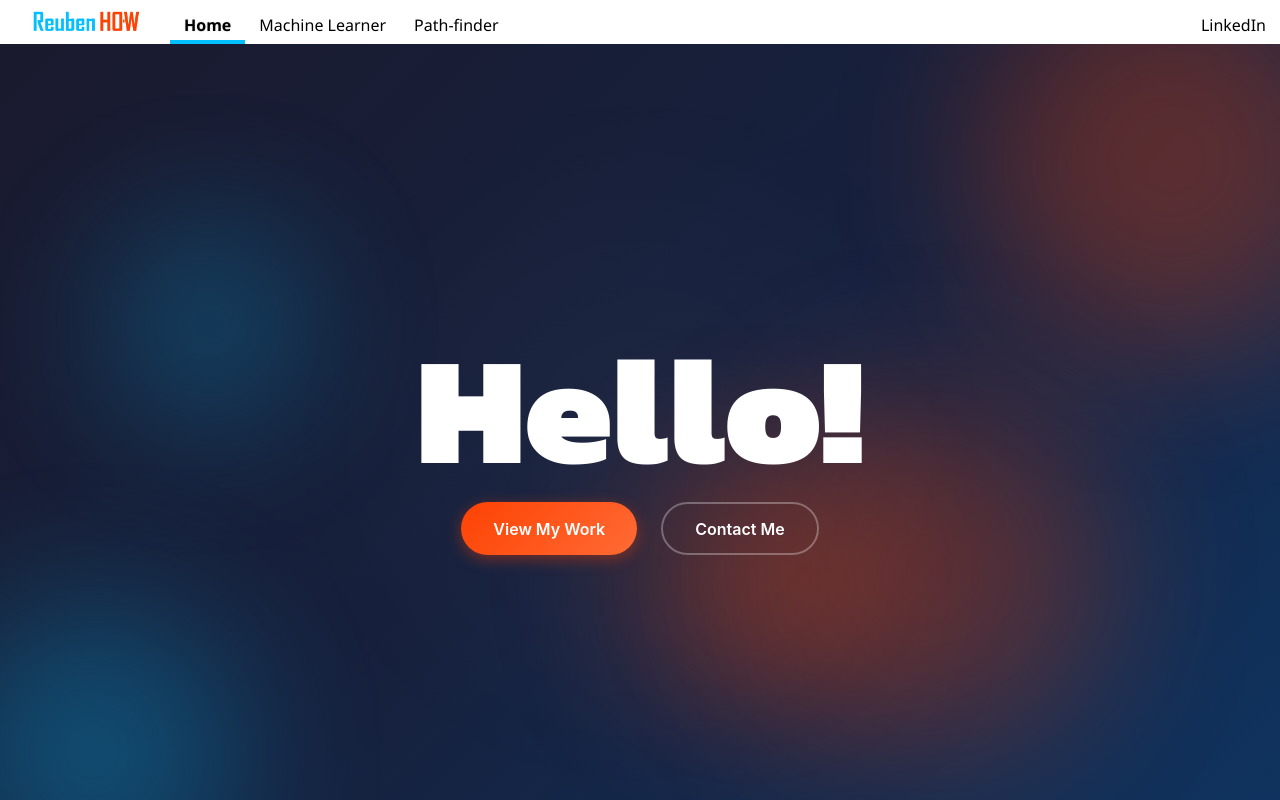
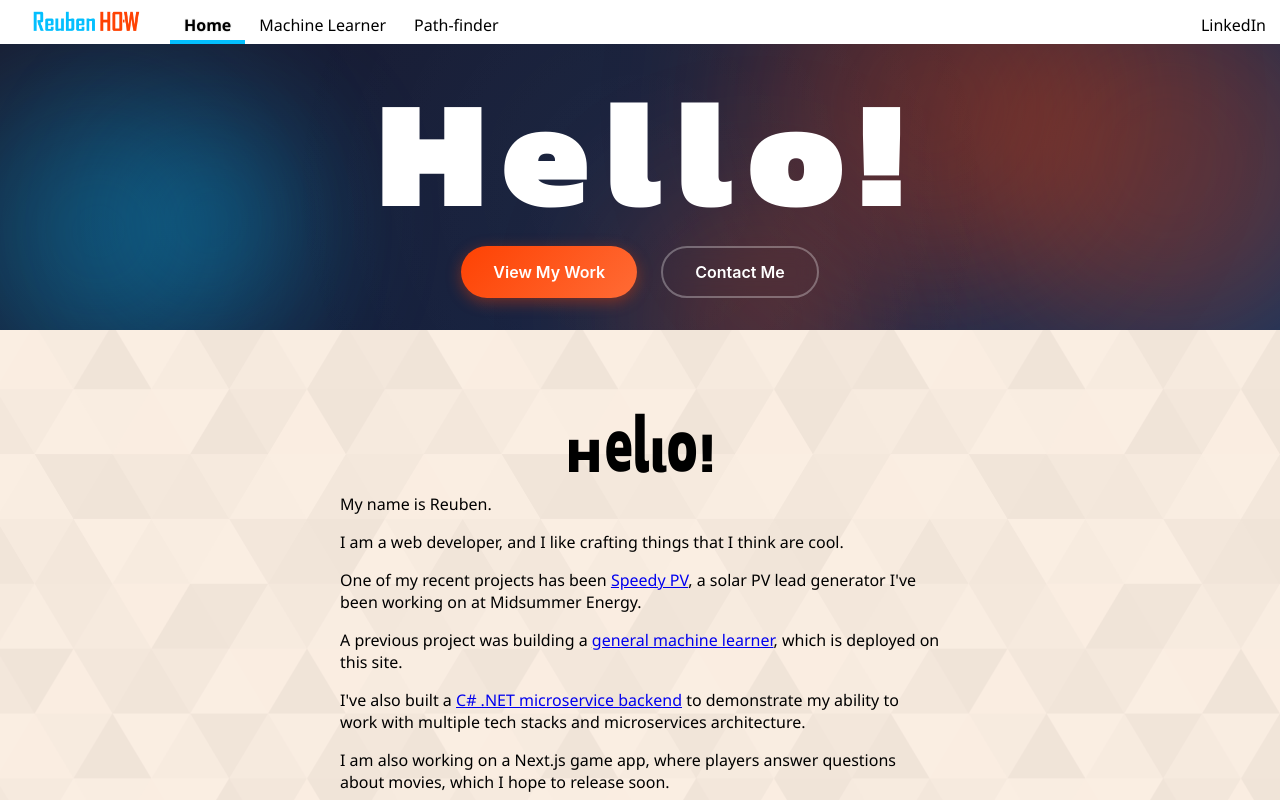
Before and after one commit to ReubenGitHub/website, a React (Vite) app in the folder frontend/: page / in a window 1280 px wide. Shown: the top 800 px of the page. Built offline with nearby package versions, Linux system fonts and the light colour scheme.

Commit message:
fix hero animation stutter: throttle mouse updates to rAF

```diff
--- a/frontend/src/components/Hero.css
+++ b/frontend/src/components/Hero.css
@@ -1,13 +1,13 @@
 .hero {
     position: relative;
     width: 100%;
-    min-height: 100vh;
+    min-height: 33vh;
     display: flex;
     align-items: center;
     justify-content: center;
     overflow: hidden;
     background: linear-gradient(135deg, #1a1a2e 0%, #16213e 50%, #0f3460 100%);
-    cursor: crosshair;
+    cursor: default;
 }
 
 /* Floating background shapes */
@@ -116,7 +116,7 @@
     display: flex;
     justify-content: center;
     align-items: baseline;
-    gap: 0;
+    gap: 0.1em;
     line-height: 1;
     margin-bottom: 1rem;
     user-select: none;
@@ -124,7 +124,7 @@
 
 .hero-letter {
     display: inline-block;
-    transition: transform 0.15s ease-out;
+    transition: transform 0.075s ease-out;
     transform: scale(var(--scale, 1));
     cursor: default;
     text-shadow:
@@ -134,7 +134,6 @@
 }
 
 .hero-letter:hover {
-    --scale: 1.3 !important;
     text-shadow:
         0 0 20px rgba(254, 66, 3, 0.6),
         0 0 40px rgba(254, 66, 3, 0.3),
--- a/frontend/src/components/Hero.jsx
+++ b/frontend/src/components/Hero.jsx
@@ -3,47 +3,56 @@ import './Hero.css'
 
 export function Hero() {
     const [mousePos, setMousePos] = useState({ x: 0, y: 0, width: 0, height: 0 })
+    const mouseRef = useRef({ x: 0, y: 0, width: 0, height: 0 })
+    const rafRef = useRef(null)
     const letterRefs = useRef({})
+    const letterCenters = useRef({})
+    const baseWidths = useRef({})
+    const offsets = useRef({})
     const containerRef = useRef(null)
     const animationRef = useRef(null)
     const timeRef = useRef(0)
-
-    const handleMouseMove = useCallback((e) => {
-        if (!containerRef.current) return
-        const rect = containerRef.current.getBoundingClientRect()
-        setMousePos({
-            x: e.clientX,
-            y: e.clientY,
-            width: rect.width,
-            height: rect.height,
-        })
-    }, [])
 
     useEffect(() => {
         const container = containerRef.current
         if (!container) return
 
+        const handleMouseMove = (e) => {
+            const rect = container.getBoundingClientRect()
+            mouseRef.current = {
+                x: e.clientX,
+                y: e.clientY,
+                width: rect.width,
+                height: rect.height,
+            }
+            if (!rafRef.current) {
+                rafRef.current = requestAnimationFrame(() => {
+                    setMousePos({ ...mouseRef.current })
+                    rafRef.current = null
+                })
+            }
+        }
+
         container.addEventListener('mousemove', handleMouseMove)
-        return () => container.removeEventListener('mousemove', handleMouseMove)
-    }, [handleMouseMove])
+        return () => {
+            container.removeEventListener('mousemove', handleMouseMove)
+            if (rafRef.current) cancelAnimationFrame(rafRef.current)
+        }
+    }, [])
 
-    // Calculate letter bounding boxes on mount and resize
-    const getLetterBounds = useCallback(() => {
-        const bounds = {}
-        Object.keys(letterRefs.current).forEach(key => {
-            const el = letterRefs.current[key]
+    // Measure base widths and centers once after render
+    useEffect(() => {
+        letters.forEach((_, i) => {
+            const el = letterRefs.current[i]
             if (el) {
                 const rect = el.getBoundingClientRect()
-                bounds[key] = {
-                    centerX: rect.left + rect.width / 2,
-                    centerY: rect.top + rect.height / 2,
-                    width: rect.width,
-                    height: rect.height,
-                    radius: Math.max(rect.width, rect.height) * 0.5,
+                baseWidths.current[i] = rect.width
+                letterCenters.current[i] = {
+                    x: rect.left + rect.width / 2,
+                    y: rect.top + rect.height / 2,
                 }
             }
         })
-        return bounds
     }, [])
 
     // Floating shapes animation
@@ -82,22 +91,42 @@ export function Hero() {
             {/* Content */}
             <div className="hero-content">
                 <div className="hero-greeting">
-                    {letters.map((letter, index) => {
+                    {(() => {
+                        // First pass: compute all scales using stored positions
+                        const scales = letters.map((_, index) => {
+                            const center = letterCenters.current[index]
+                            if (!center) return 1
+                            const baseW = baseWidths.current[index] || 100
+                            const dx = mousePos.x - center.x
+                            const dy = mousePos.y - center.y
+                            const distance = Math.sqrt(dx * dx + dy * dy)
+                                const proximityRadius = baseW * 2
+                            const proximity = Math.max(0, 1 - distance / proximityRadius)
+                            return 1 + proximity * 0.5
+                        })
+
+                        // Second pass: compute bidirectional offsets
+                        return letters.map((letter, index) => {
                             const letterEl = letterRefs.current[index]
-                        let proximity = 0
-                        let scale = 1
+                            const scale = scales[index]
 
-                        if (letterEl) {
-                            const rect = letterEl.getBoundingClientRect()
-                            const letterCenterX = rect.left + rect.width / 2
-                            const letterCenterY = rect.top + rect.height / 2
-                            const dx = mousePos.x - letterCenterX
-                            const dy = mousePos.y - letterCenterY
-                            const distance = Math.sqrt(dx * dx + dy * dy)
-                            const proximityRadius = Math.max(rect.width, rect.height) * 1.2
-                            proximity = Math.max(0, 1 - distance / proximityRadius)
-                            scale = 1 + proximity * 0.5
+                            const baseW = baseWidths.current[index] || 0
+
+                            // Push from letters to the left (they swell and push this letter right)
+                            let pushRight = 0
+                            for (let i = 0; i < index; i++) {
+                                const baseWi = baseWidths.current[i] || 0
+                                pushRight += (baseWi * (scales[i] - 1)) * 0.4
                             }
+
+                            // Push from letters to the right (they swell and push this letter left)
+                            let pushLeft = 0
+                            for (let i = index + 1; i < letters.length; i++) {
+                                const baseWi = baseWidths.current[i] || 0
+                                pushLeft += (baseWi * (scales[i] - 1)) * 0.4
+                            }
+
+                            const offset = pushRight - pushLeft
 
                             return (
                                 <span
@@ -105,15 +134,17 @@ export function Hero() {
                                     ref={(el) => { letterRefs.current[index] = el }}
                                     className="hero-letter"
                                     style={{
-                                    '--proximity': proximity,
+                                        '--proximity': (scale - 1) / 0.5,
                                         '--scale': scale,
                                         transition: 'transform 0.15s ease-out',
+                                        transform: `scale(${scale}) translateX(${offset}px)`,
                                     }}
                                 >
                                     {letter}
                                 </span>
                             )
-                    })}
+                        })
+                    })()}
                 </div>
 
                 <div className="hero-cta">
```
Lines whose indentation alone changed are shown as unchanged.
